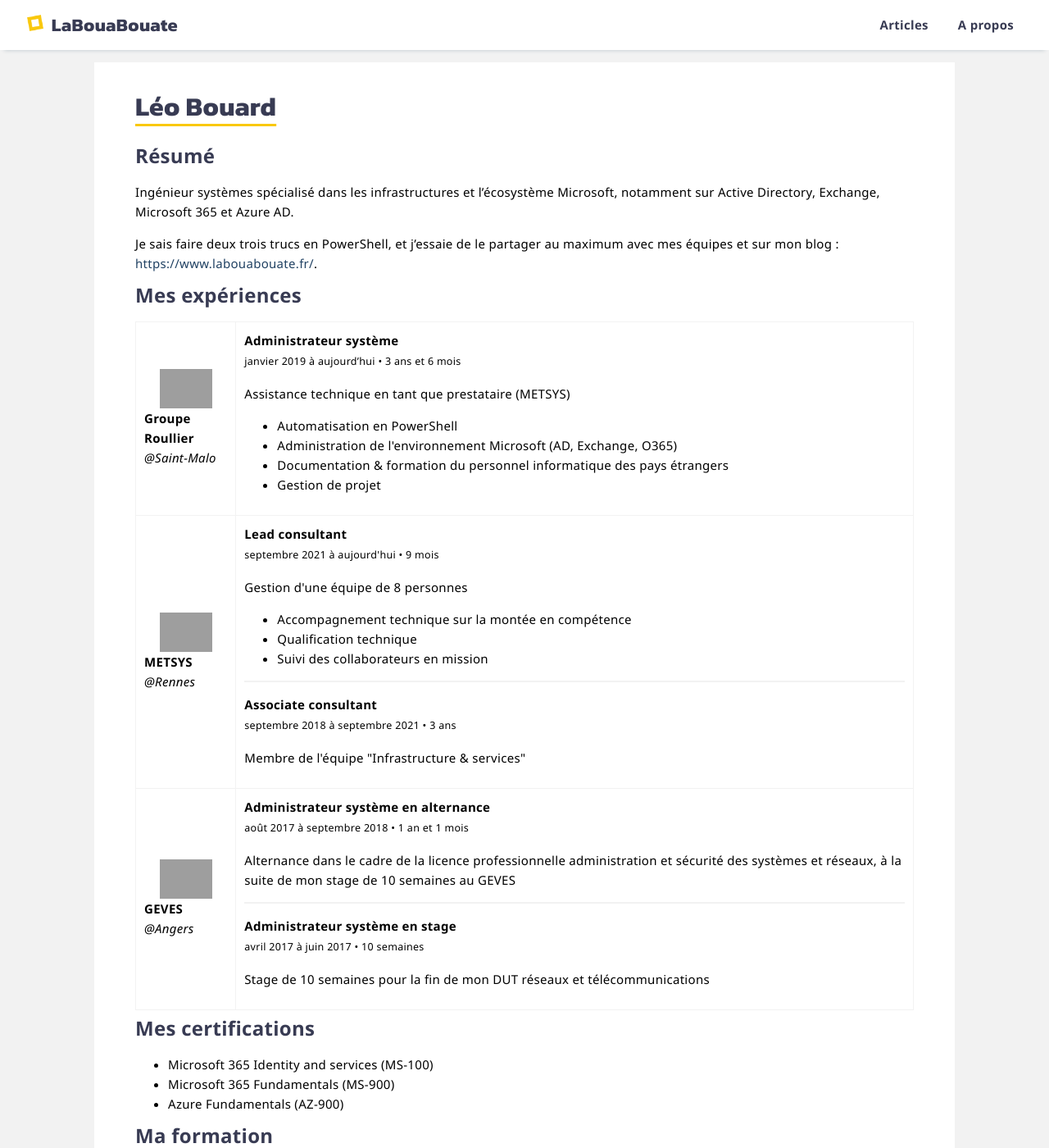
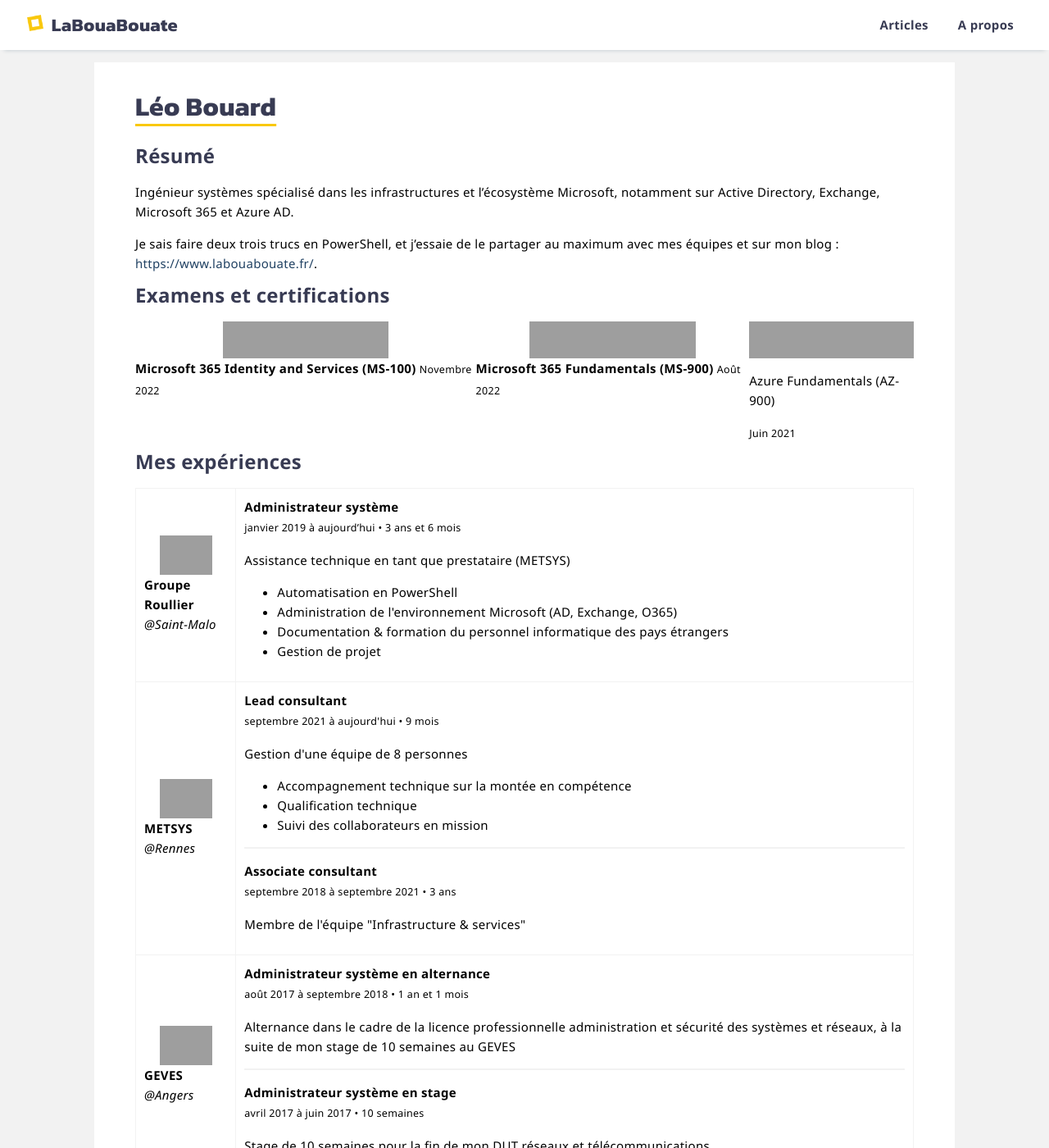
Before and after one commit to leobouard/leobouard.github.io, a Jekyll site: the page built from cv.md, in a window 1280 px wide and 1400 px high. Shown: the whole window at 82% size. Built offline with Jekyll 4.4.1, drawn with Linux system fonts in a browser that asks for light colours; our own code applies the rules of GitHub Pages for plain Markdown files; grey boxes are pictures that could not be loaded.

Commit message:
Update cv.md

```diff
--- a/cv.md
+++ b/cv.md
@@ -11,6 +11,26 @@
 Ingénieur systèmes spécialisé dans les infrastructures et l'écosystème Microsoft, notamment sur Active Directory, Exchange, Microsoft 365 et Azure AD.
 
 Je sais faire deux trois trucs en PowerShell, et j'essaie de le partager au maximum avec mes équipes et sur mon blog : <https://www.labouabouate.fr/>.
+
+## Examens et certifications
+
+<div style="display: flex; align-content: left;">
+    <div>
+        <img src="https://learn.microsoft.com/en-us/media/learn/certification/badges/certification-exam.svg?branch=main" height="45px">
+        <b>Microsoft 365 Identity and Services (MS-100)</b>
+        <small>Novembre 2022</small>
+    </div>
+    <div>
+        <img src="https://learn.microsoft.com/media/learn/certification/badges/microsoft-certified-fundamentals-badge.svg?branch=main" height="45px">
+        <b>Microsoft 365 Fundamentals (MS-900)</b>
+        <small>Août 2022</small>
+    </div>
+    <div>
+        <img src="https://learn.microsoft.com/media/learn/certification/badges/microsoft-certified-fundamentals-badge.svg?branch=main" height="45px">
+        <p>Azure Fundamentals (AZ-900)</p>
+        <small>Juin 2021</small>
+    </div>
+</div>
 
 ## Mes expériences
 
@@ -72,12 +92,6 @@
     </tr>
 </tbody></table>
 
-## Mes certifications
-
-- Microsoft 365 Identity and services (MS-100)
-- Microsoft 365 Fundamentals (MS-900)
-- Azure Fundamentals (AZ-900)
-
 ## Ma formation
 
 <table class="CVtable"><tbody>
```
